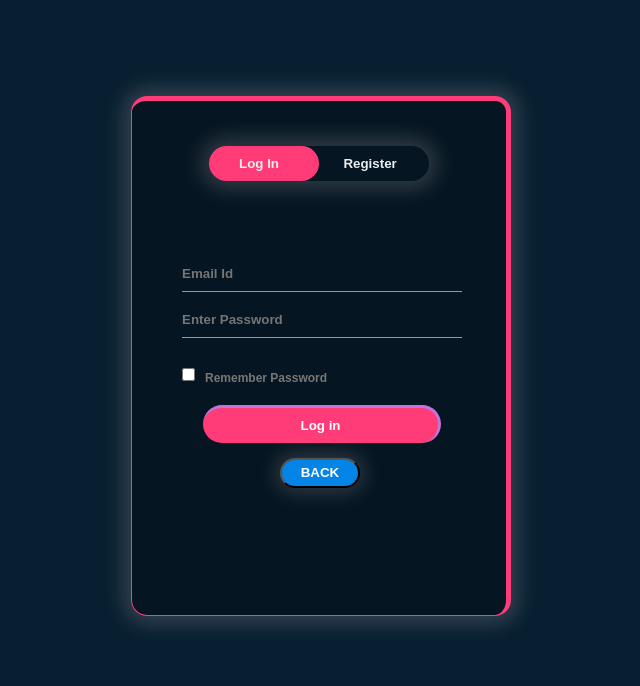
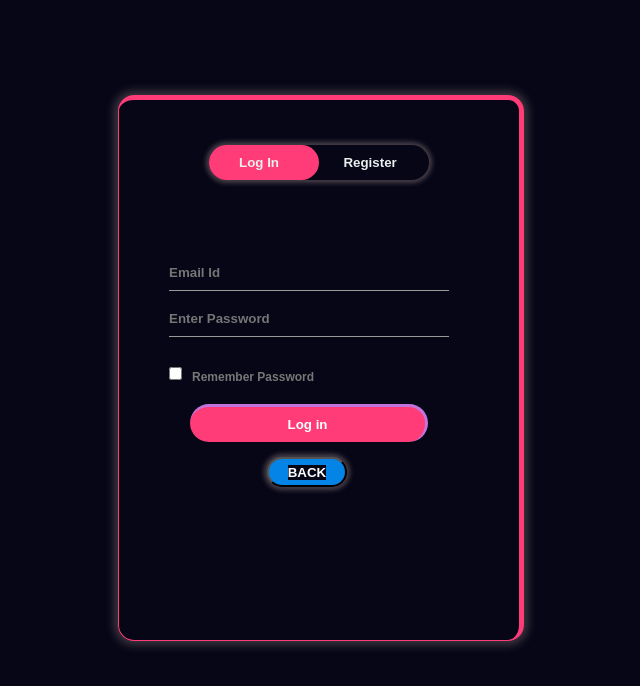
Before and after one commit to mainak2003/Login-Signup, a plain HTML site: page index.html in a window 1280 px wide. Shown: the whole page, without its empty margins (319-959 px from the left). Drawn offline with Linux system fonts and the light colour scheme.

Commit message:
Update login.css

```diff
--- a/login.css
+++ b/login.css
@@ -1,30 +1,28 @@
 *
 {
-    margin: 0;
-    padding: 0;
-    box-sizing: border-box;
 	font-weight: bold;
 	font-family: sans-serif;
+	background-color: rgb(6, 6, 22);
+
 }
 
 body{
-	background-color: #071F30;
-
-
+	position: flex;
+	padding: none;
+	margin: none;
 }
-
 
 .back-button{
 	color: white;
 	background-color: rgb(4, 132, 230);
-	box-shadow: 0 0 20px 5px hsla(0, 43%, 89%, 0.178);
+	box-shadow: 0 0 5px 3px rgba(160, 139, 139, 0.437);
 	position: relative;
 	top: 35px;
 	left:35%;
 	width: 80px;
 	height: 30px;
 	border-radius: 50px;
-	transition: .5s;
+	transition: .5s ease;
 
 }
 
@@ -39,7 +37,7 @@ body{
 	height:520px;
 	position:relative;
 	margin:2% auto;
-	background:rgba(0,0,0,0.3);
+	background:transparent;
 	padding:10px;
     overflow: hidden;
 	border-radius: 16px;
@@ -49,15 +47,23 @@ body{
 	border-top: 5px solid;
 	border-right: 5px solid;
 	border-color: #ff3c78;
-	box-shadow: 0 0 20px 9px hsla(0, 43%, 89%, 0.178);
+	box-shadow: 0 0 10px 4px rgba(160, 139, 139, 0.371);
 
 }
+
+.form-box:hover
+{
+	box-shadow: 3px -3px 10px 4px rgba(160, 139, 139, 0.449);
+	transition: 0.5s ease;
+
+}
+
 .button-box
 {
 	width:220px;
 	margin:35px auto;
 	position:relative;
-	box-shadow: 0 0 20px 9px hsla(0, 43%, 89%, 0.178);
+	box-shadow: 0 0 5px 3px rgba(160, 139, 139, 0.437);
 	border-radius: 30px;
 }
 .toggle-btn
@@ -132,6 +138,7 @@ body{
 .check-box
 {
 	margin: 25px 10px 0px 0;
+	padding: 0;
 }
 span
 {
```
